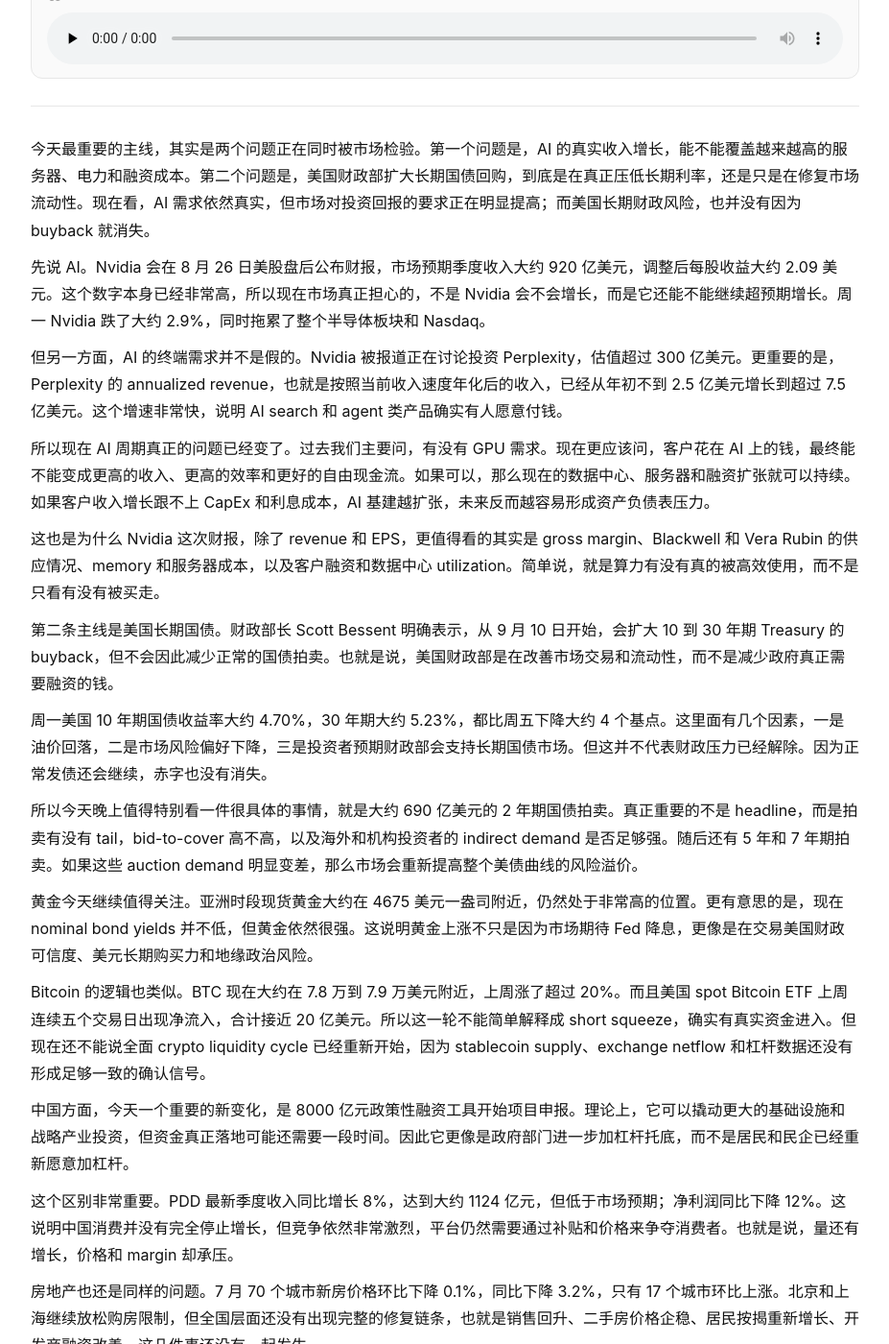
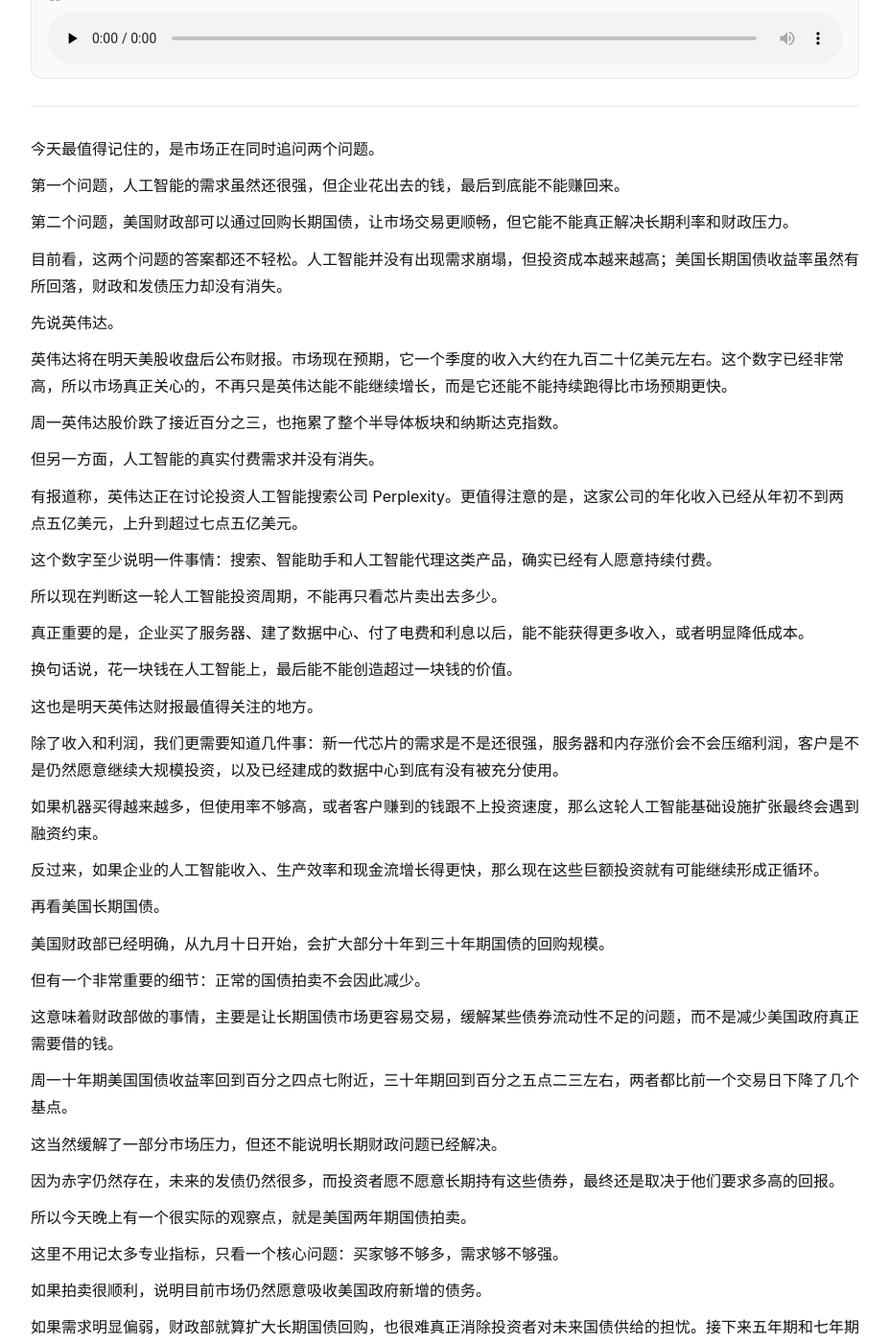
Before and after one commit to tangkk/daily_brief, a Jekyll site: the page built from spoken/2026-08-25.md, in a window 1280 px wide and 1400 px high, scrolled down 244 px. Shown: the whole window at 96% size, without its empty margins (176-1103 px from the left). Built offline with Jekyll 4.4.1, drawn with Linux system fonts in a browser that asks for light colours; some of the changed text lies outside the part shown.

Commit message:
Refine 2026-08-25 spoken brief for natural Chinese audio

```diff
--- a/spoken/2026-08-25.md
+++ b/spoken/2026-08-25.md
@@ -5,38 +5,132 @@ date: 2026-08-25 08:00:00 +0800
 permalink: /spoken/2026-08-25/
 ---
 
-今天最重要的主线，其实是两个问题正在同时被市场检验。第一个问题是，AI 的真实收入增长，能不能覆盖越来越高的服务器、电力和融资成本。第二个问题是，美国财政部扩大长期国债回购，到底是在真正压低长期利率，还是只是在修复市场流动性。现在看，AI 需求依然真实，但市场对投资回报的要求正在明显提高；而美国长期财政风险，也并没有因为 buyback 就消失。
+今天最值得记住的，是市场正在同时追问两个问题。
 
-先说 AI。Nvidia 会在 8 月 26 日美股盘后公布财报，市场预期季度收入大约 920 亿美元，调整后每股收益大约 2.09 美元。这个数字本身已经非常高，所以现在市场真正担心的，不是 Nvidia 会不会增长，而是它还能不能继续超预期增长。周一 Nvidia 跌了大约 2.9%，同时拖累了整个半导体板块和 Nasdaq。
+第一个问题，人工智能的需求虽然还很强，但企业花出去的钱，最后到底能不能赚回来。
 
-但另一方面，AI 的终端需求并不是假的。Nvidia 被报道正在讨论投资 Perplexity，估值超过 300 亿美元。更重要的是，Perplexity 的 annualized revenue，也就是按照当前收入速度年化后的收入，已经从年初不到 2.5 亿美元增长到超过 7.5 亿美元。这个增速非常快，说明 AI search 和 agent 类产品确实有人愿意付钱。
+第二个问题，美国财政部可以通过回购长期国债，让市场交易更顺畅，但它能不能真正解决长期利率和财政压力。
 
-所以现在 AI 周期真正的问题已经变了。过去我们主要问，有没有 GPU 需求。现在更应该问，客户花在 AI 上的钱，最终能不能变成更高的收入、更高的效率和更好的自由现金流。如果可以，那么现在的数据中心、服务器和融资扩张就可以持续。如果客户收入增长跟不上 CapEx 和利息成本，AI 基建越扩张，未来反而越容易形成资产负债表压力。
+目前看，这两个问题的答案都还不轻松。人工智能并没有出现需求崩塌，但投资成本越来越高；美国长期国债收益率虽然有所回落，财政和发债压力却没有消失。
 
-这也是为什么 Nvidia 这次财报，除了 revenue 和 EPS，更值得看的其实是 gross margin、Blackwell 和 Vera Rubin 的供应情况、memory 和服务器成本，以及客户融资和数据中心 utilization。简单说，就是算力有没有真的被高效使用，而不是只看有没有被买走。
+先说英伟达。
 
-第二条主线是美国长期国债。财政部长 Scott Bessent 明确表示，从 9 月 10 日开始，会扩大 10 到 30 年期 Treasury 的 buyback，但不会因此减少正常的国债拍卖。也就是说，美国财政部是在改善市场交易和流动性，而不是减少政府真正需要融资的钱。
+英伟达将在明天美股收盘后公布财报。市场现在预期，它一个季度的收入大约在九百二十亿美元左右。这个数字已经非常高，所以市场真正关心的，不再只是英伟达能不能继续增长，而是它还能不能持续跑得比市场预期更快。
 
-周一美国 10 年期国债收益率大约 4.70%，30 年期大约 5.23%，都比周五下降大约 4 个基点。这里面有几个因素，一是油价回落，二是市场风险偏好下降，三是投资者预期财政部会支持长期国债市场。但这并不代表财政压力已经解除。因为正常发债还会继续，赤字也没有消失。
+周一英伟达股价跌了接近百分之三，也拖累了整个半导体板块和纳斯达克指数。
 
-所以今天晚上值得特别看一件很具体的事情，就是大约 690 亿美元的 2 年期国债拍卖。真正重要的不是 headline，而是拍卖有没有 tail，bid-to-cover 高不高，以及海外和机构投资者的 indirect demand 是否足够强。随后还有 5 年和 7 年期拍卖。如果这些 auction demand 明显变差，那么市场会重新提高整个美债曲线的风险溢价。
+但另一方面，人工智能的真实付费需求并没有消失。
 
-黄金今天继续值得关注。亚洲时段现货黄金大约在 4675 美元一盎司附近，仍然处于非常高的位置。更有意思的是，现在 nominal bond yields 并不低，但黄金依然很强。这说明黄金上涨不只是因为市场期待 Fed 降息，更像是在交易美国财政可信度、美元长期购买力和地缘政治风险。
+有报道称，英伟达正在讨论投资人工智能搜索公司 Perplexity。更值得注意的是，这家公司的年化收入已经从年初不到两点五亿美元，上升到超过七点五亿美元。
 
-Bitcoin 的逻辑也类似。BTC 现在大约在 7.8 万到 7.9 万美元附近，上周涨了超过 20%。而且美国 spot Bitcoin ETF 上周连续五个交易日出现净流入，合计接近 20 亿美元。所以这一轮不能简单解释成 short squeeze，确实有真实资金进入。但现在还不能说全面 crypto liquidity cycle 已经重新开始，因为 stablecoin supply、exchange netflow 和杠杆数据还没有形成足够一致的确认信号。
+这个数字至少说明一件事情：搜索、智能助手和人工智能代理这类产品，确实已经有人愿意持续付费。
 
-中国方面，今天一个重要的新变化，是 8000 亿元政策性融资工具开始项目申报。理论上，它可以撬动更大的基础设施和战略产业投资，但资金真正落地可能还需要一段时间。因此它更像是政府部门进一步加杠杆托底，而不是居民和民企已经重新愿意加杠杆。
+所以现在判断这一轮人工智能投资周期，不能再只看芯片卖出去多少。
 
-这个区别非常重要。PDD 最新季度收入同比增长 8%，达到大约 1124 亿元，但低于市场预期；净利润同比下降 12%。这说明中国消费并没有完全停止增长，但竞争依然非常激烈，平台仍然需要通过补贴和价格来争夺消费者。也就是说，量还有增长，价格和 margin 却承压。
+真正重要的是，企业买了服务器、建了数据中心、付了电费和利息以后，能不能获得更多收入，或者明显降低成本。
 
-房地产也还是同样的问题。7 月 70 个城市新房价格环比下降 0.1%，同比下降 3.2%，只有 17 个城市环比上涨。北京和上海继续放松购房限制，但全国层面还没有出现完整的修复链条，也就是销售回升、二手房价格企稳、居民按揭重新增长、开发商融资改善。这几件事还没有一起发生。
+换句话说，花一块钱在人工智能上，最后能不能创造超过一块钱的价值。
 
-因此，中国现在最准确的描述仍然是政策托底加资产负债表修复，而不是新一轮私人信用扩张。8000 亿元政策融资是积极信号，但它首先代表的是政府愿意继续托底，并不代表居民信心和房地产周期已经自然转正。
+这也是明天英伟达财报最值得关注的地方。
 
-宏观数据方面，昨夜美国没有新的 Tier-1 通胀或就业数据。7 月 Chicago Fed National Activity Index 是负 0.08，略偏弱，但这个数据不足以改变 Fed 路径。接下来真正重要的是周三的 PCE 和 core PCE，以及周五 Kevin Warsh 在 Jackson Hole 的讲话。
+除了收入和利润，我们更需要知道几件事：新一代芯片的需求是不是还很强，服务器和内存涨价会不会压缩利润，客户是不是仍然愿意继续大规模投资，以及已经建成的数据中心到底有没有被充分使用。
 
-Warsh 的讲话尤其重要，因为现在市场同时面对三个问题：服务业和就业还不算弱，能源价格仍然有通胀尾部风险，而长期国债市场又已经出现明显压力。如果他强调 inflation vigilance 和 Fed independence，短端收益率可能重新上升。如果他更强调增长风险，那么美元、黄金和科技股的反应会完全不同。
+如果机器买得越来越多，但使用率不够高，或者客户赚到的钱跟不上投资速度，那么这轮人工智能基础设施扩张最终会遇到融资约束。
 
-今天到未来一周，可以把注意力集中在四件事上。第一，美国 2 年、5 年和 7 年期 Treasury auction 的真实需求。第二，Nvidia 财报里关于 AI utilization、gross margin 和客户 ROI 的线索。第三，PCE 和 Jackson Hole 对 Fed 路径的影响。第四，中国政策融资能不能真正进入项目，以及房地产销售和居民中长期贷款有没有同步改善。
+反过来，如果企业的人工智能收入、生产效率和现金流增长得更快，那么现在这些巨额投资就有可能继续形成正循环。
 
-今天最后一句总结：**AI 需求仍然真实，但市场已经从“相信增长”进入“要求回报”的阶段；美国财政部可以修复国债市场的流动性，却不能靠 buyback 消除财政风险；中国政策托底正在加强，但私人信用周期还没有真正启动。**
+再看美国长期国债。
+
+美国财政部已经明确，从九月十日开始，会扩大部分十年到三十年期国债的回购规模。
+
+但有一个非常重要的细节：正常的国债拍卖不会因此减少。
+
+这意味着财政部做的事情，主要是让长期国债市场更容易交易，缓解某些债券流动性不足的问题，而不是减少美国政府真正需要借的钱。
+
+周一十年期美国国债收益率回到百分之四点七附近，三十年期回到百分之五点二三左右，两者都比前一个交易日下降了几个基点。
+
+这当然缓解了一部分市场压力，但还不能说明长期财政问题已经解决。
+
+因为赤字仍然存在，未来的发债仍然很多，而投资者愿不愿意长期持有这些债券，最终还是取决于他们要求多高的回报。
+
+所以今天晚上有一个很实际的观察点，就是美国两年期国债拍卖。
+
+这里不用记太多专业指标，只看一个核心问题：买家够不够多，需求够不够强。
+
+如果拍卖很顺利，说明目前市场仍然愿意吸收美国政府新增的债务。
+
+如果需求明显偏弱，财政部就算扩大长期国债回购，也很难真正消除投资者对未来国债供给的担忧。接下来五年期和七年期国债拍卖，也会继续验证同一个问题。
+
+黄金和比特币现在给出的信号也很有意思。
+
+现货黄金仍然在每盎司四千六百多美元的高位，而且是在美国长期利率并不低的情况下上涨。
+
+通常来说，利率越高，持有黄金这种本身不产生利息的资产，机会成本就越高。
+
+但黄金这段时间仍然很强，说明市场交易的不只是美联储未来会不会降息，还包括美国财政风险、美元长期购买力，以及地缘政治的不确定性。
+
+比特币也有一点类似。
+
+现在比特币大约在七万八千到七万九千美元附近，上周涨幅超过百分之二十。
+
+这轮上涨并不只是空头被迫平仓。美国比特币现货交易所交易基金，上周连续多个交易日有资金流入，合计接近二十亿美元。
+
+所以确实有新的真实资金进入。
+
+但是现在还不能直接判断，新一轮全面的加密货币流动性牛市已经开始。
+
+接下来更值得看的是，资金是不是继续进入现货比特币基金，以及市场里的借钱炒作和杠杆有没有重新快速升高。
+
+如果价格上涨主要靠真实资金，而不是越来越高的杠杆推动，这轮行情才更健康。
+
+再看中国。
+
+今天一个新的政策变化，是八千亿元政策性融资工具已经开始接受项目申报。
+
+这是一笔不小的资金，可以支持基础设施和战略产业投资，也可能撬动更多后续融资。
+
+但我们要注意，它首先代表的是政府部门继续加大托底力度，并不代表居民和民营企业已经重新愿意借钱和投资。
+
+这个区别很重要。
+
+拼多多母公司最新季度收入同比增长百分之八，但低于市场预期，净利润同比下降百分之十二。
+
+这说明消费并不是完全没有增长，但市场竞争仍然很激烈，企业需要通过价格和补贴争夺消费者，所以收入增长并没有轻松转化成利润增长。
+
+房地产的问题也没有发生根本变化。
+
+七月份，七十个大中城市的新房价格继续小幅下跌，而且只有十七个城市的价格环比上涨。
+
+北京和上海虽然还在继续放松购房政策，但全国层面我们仍然没有看到真正完整的修复。
+
+所谓真正的修复，不是某一个城市成交突然变好，而是几件事情一起发生：房子卖得更多，二手房价格稳定，居民重新愿意背长期房贷，开发商融资条件改善，民间投资也开始恢复。
+
+目前这条链条还没有形成。
+
+所以中国现在更准确的状态，仍然是政府在托底，居民和企业在修复资产负债表，而不是已经进入新一轮私人信用扩张。
+
+接下来再看美联储。
+
+昨晚没有特别重要的新通胀或就业数据，所以市场目前还是在等两件事。
+
+第一，是本周即将公布的美国个人消费支出通胀数据。它是美联储非常重视的一组通胀指标。
+
+第二，是周五凯文·沃什在杰克逊霍尔的讲话。
+
+现在美联储面对的环境比较矛盾。服务业和就业并没有明显衰退，但部分经济数据已经降温；与此同时，能源价格和长期国债收益率又带来了新的通胀和金融条件压力。
+
+所以如果沃什强调通胀风险，市场可能重新提高对利率维持高位、甚至进一步收紧的预期。
+
+如果他更强调增长放缓和金融压力，那么美元、黄金、债券和科技股的反应可能完全不同。
+
+未来几天，其实只需要抓住四件事。
+
+第一，看美国国债拍卖有没有足够强的买家需求。这决定长期利率的压力到底有没有真正缓解。
+
+第二，看英伟达财报。重点不是单纯看卖了多少芯片，而是看客户花出去的钱有没有开始产生足够好的回报。
+
+第三，看美国通胀数据和杰克逊霍尔讲话，它们会决定美联储下一步的政策预期。
+
+第四，看中国八千亿元政策融资是不是真的快速进入项目，同时房地产成交、房价和居民长期贷款有没有一起改善。
+
+如果今天只记住一句话，就是：人工智能需求仍然真实，但市场已经开始要求它证明自己真的能赚钱；美国财政部可以让国债市场更顺畅，却不能靠回购消除财政压力；中国的政策托底正在加强，但居民和企业还没有真正重新加杠杆。
```
